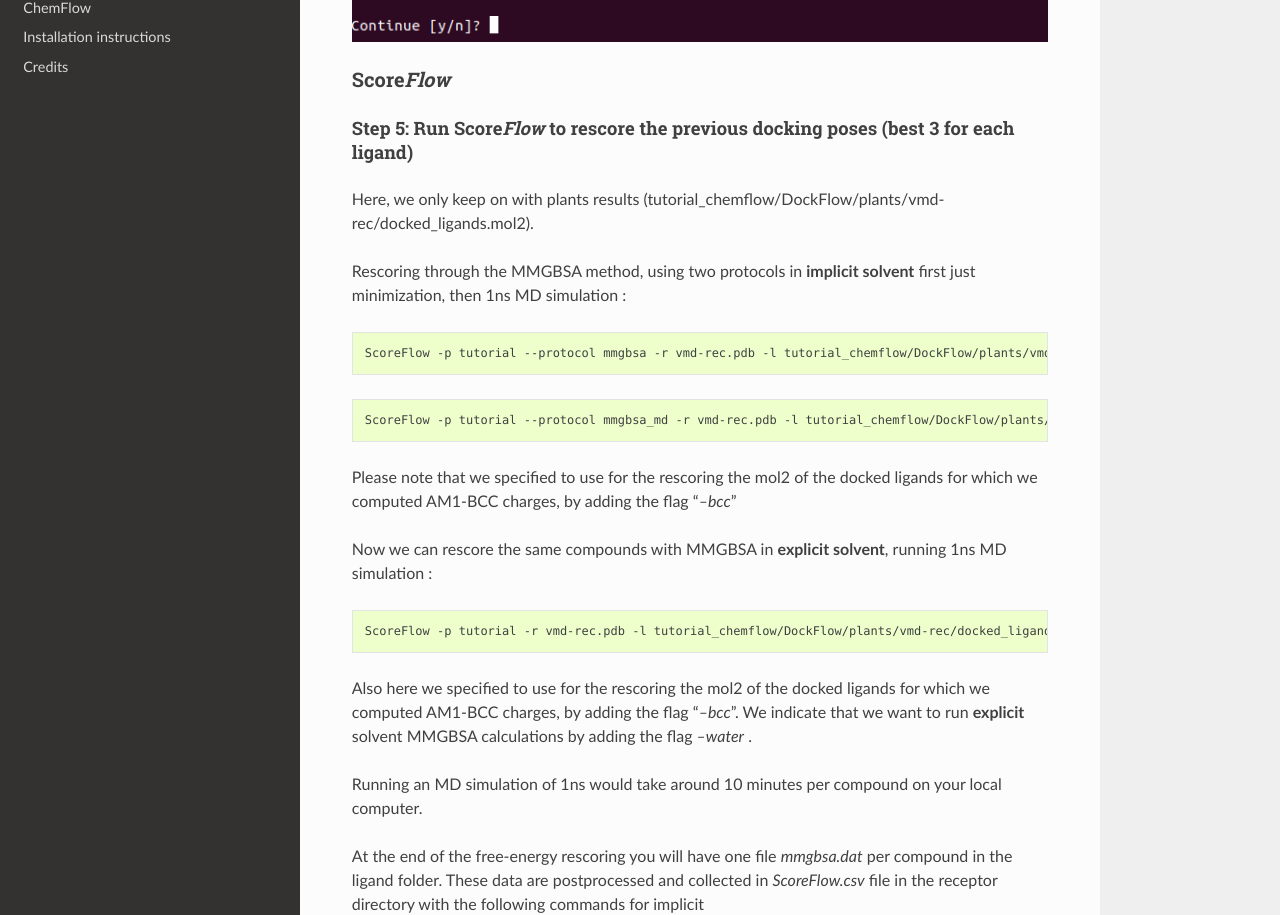
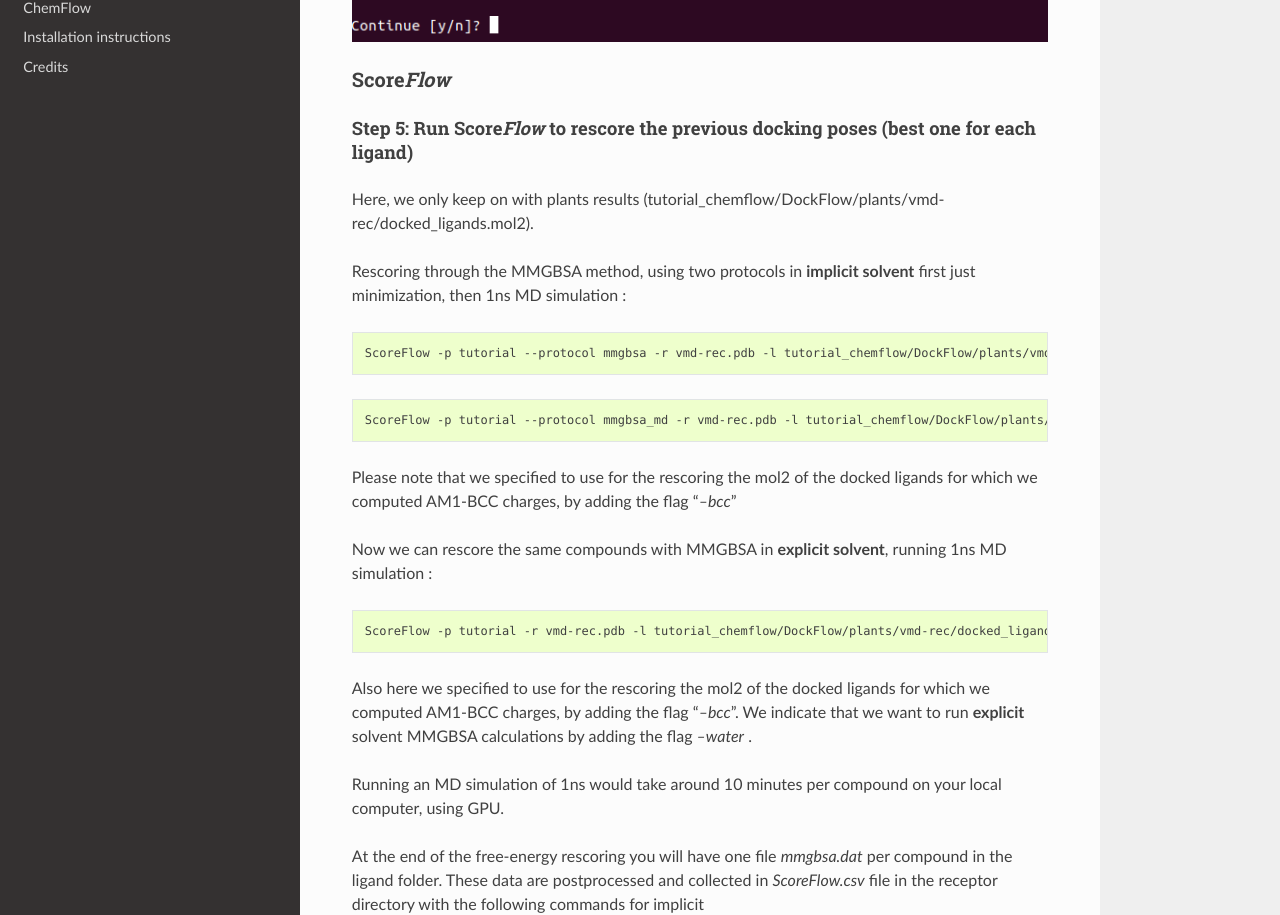
Before and after one commit to IFMlab/ChemFlow, a Sphinx documentation site: the page built from docs/Tutorial-ChemFlow.rst, in a window 1280 px wide and 1400 px high, scrolled down 7812 px. Shown: the part 144-1059 px from the top of the window. Built offline with Sphinx 7.4.7 and the Read the Docs theme 2.0.0, drawn with Linux system fonts in a browser that asks for light colours; pages that are not in the unit, such as notebooks, are missing from menus.

Commit message:
Update Tutorial-ChemFlow.rst

```diff
--- a/docs/Tutorial-ChemFlow.rst
+++ b/docs/Tutorial-ChemFlow.rst
@@ -273,7 +273,7 @@ Also in this case you will get a summary of the variables you chose for running
 Score\ *Flow*
 ************
 
-Step 5: Run Score\ *Flow* to rescore the previous docking poses (best 3 for each ligand)
+Step 5: Run Score\ *Flow* to rescore the previous docking poses (best one for each ligand)
 ----------------------------------------------------------------------------------------
 Here, we only keep on with plants results (tutorial_chemflow/DockFlow/plants/vmd-rec/docked_ligands.mol2).
 
@@ -301,7 +301,7 @@ Now we can rescore the same compounds with MMGBSA in **explicit solvent**, runni
 Also here we specified to use for the rescoring the mol2 of the docked ligands for which we computed AM1-BCC charges, by adding the flag "*--bcc*".
 We indicate that we want to run **explicit** solvent MMGBSA calculations by adding the flag *--water* .
 
-Running an MD simulation of 1ns would take around 10 minutes per compound on your local computer.
+Running an MD simulation of 1ns would take around 10 minutes per compound on your local computer, using GPU.
 
 At the end of the free-energy rescoring you will have one file *mmgbsa.dat* per compound in the ligand folder.
 These data are postprocessed and collected in *ScoreFlow.csv* file in the receptor directory with the following commands for implicit
```
